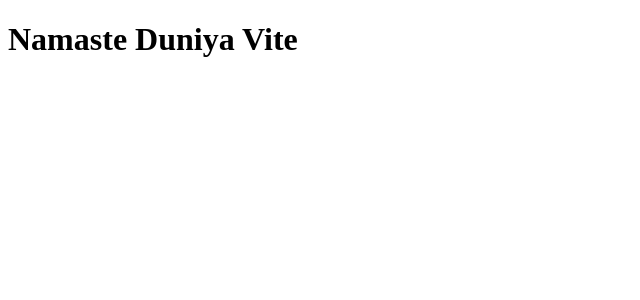
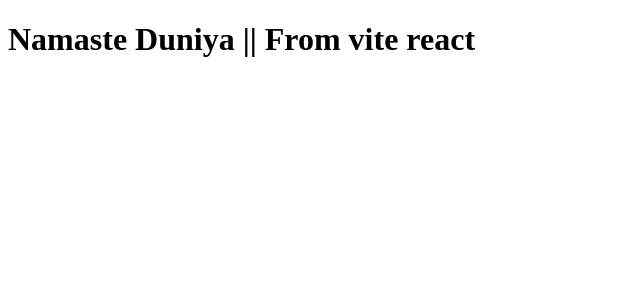
Before and after one commit to ShantanuRavi/React-js, a React (Vite) app in the folder 01vitereact/: page / in a window 1280 px wide. Shown: the top 300 px of the page, without its empty margins (0-640 px from the left). Built offline with nearby package versions, Linux system fonts and the light colour scheme.

Commit message:
vite react

```diff
--- a/01vitereact/src/App.jsx
+++ b/01vitereact/src/App.jsx
@@ -4,7 +4,7 @@
 function App() {
 
   return (
- <h1>Namaste Duniya Vite</h1>
+ <h1>Namaste Duniya || From vite react</h1>
   )
 }
 
```
